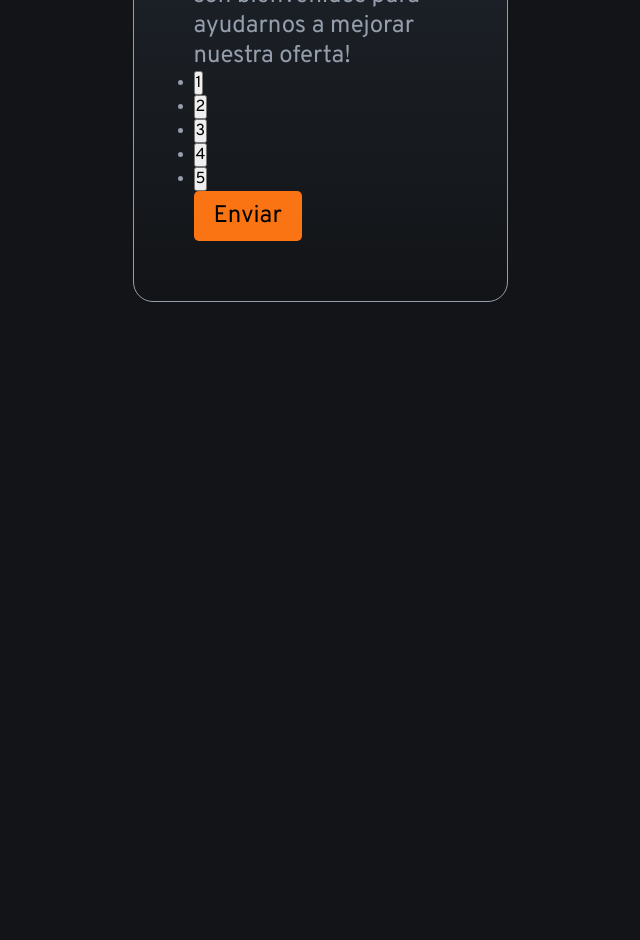
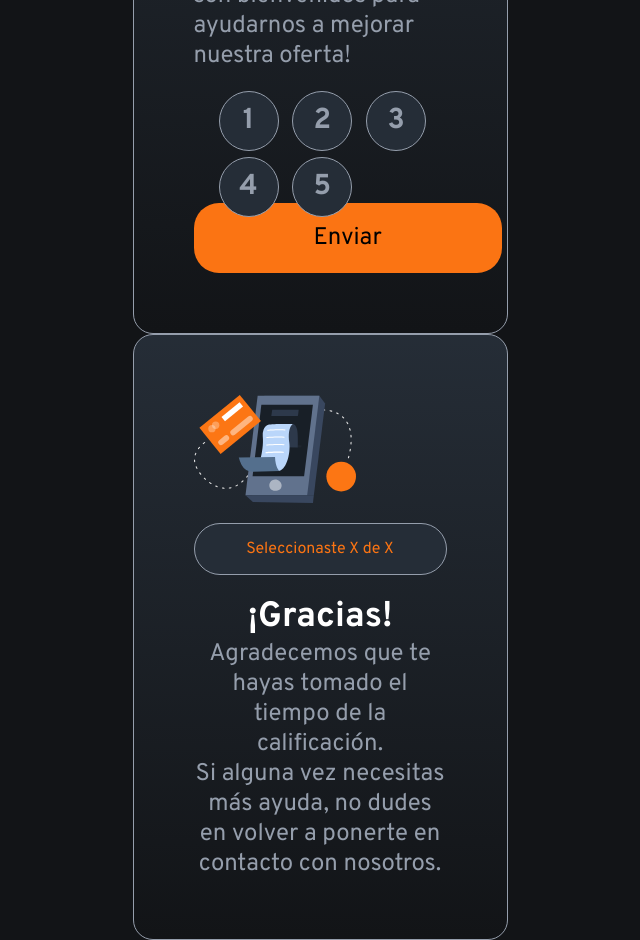
Before and after one commit to mjm-me/exam-13ene, a website: page index.html in a window 1280 px wide. Shown: the part 380-1320 px from the top of the page, without its empty margins (320-960 px from the left). Before the commit the page ends 800 px from the top, so only its background shows below. Drawn offline with Linux system fonts and the light colour scheme; files that its build step writes are made by us from their sources.

Commit message:
Add second container for send solution

```diff
--- a/index.html
+++ b/index.html
@@ -20,23 +20,33 @@
 
     <hero>
         <div class="container-global">
-            <img class="bckg-circle" src="./assets/icon-star.svg" alt="imagen de un icono de una estrella" />
+            <img class="bg-circle" src="./assets/icon-star.svg" alt="imagen de un icono de una estrella" />
             <h1>¿Cómo lo hicimos?</h1>
             <p>Por favor, haznos saber cómo lo hicimos con tu solicitud de soporte.
                 <br>Todos los comentarios son bienvenidos para ayudarnos a mejorar nuestra oferta!
             </p>
 
-            <nav>
+            <nav class="box-buttons">
                 <ul>
-                    <li><button>1</button></li>
-                    <li><button>2</button></li>
-                    <li><button>3</button></li>
-                    <li><button>4</button></li>
-                    <li><button>5</button></li>
+                    <li><button class="circle-button">1</button></li>
+                    <li><button class="circle-button">2</button></li>
+                    <li><button class="circle-button">3</button></li>
+                    <li><button class="circle-button">4</button></li>
+                    <li><button class="circle-button">5</button></li>
                 </ul>
             </nav>
 
-            <button class="button-send">Enviar</button>
+            <button class="button-send" type="submit">Enviar</button>
+        </div>
+
+        <div class="container-sencondary">
+            <img src="./assets/illustration-thank-you.svg"
+                alt="imagen de una ilustración móvil con documentos que entran y salen" />
+            <div class="container-solution">Seleccionaste X de X</div>
+            <h1>¡Gracias!</h1>
+            <p>Agradecemos que te hayas tomado el tiempo de la calificación.
+                <br>Si alguna vez necesitas más ayuda, no dudes en volver a ponerte en contacto con nosotros.
+            </p>
         </div>
     </hero>
 </body>
--- a/style/style.css
+++ b/style/style.css
@@ -24,7 +24,7 @@ body {
   text-align: left;
   padding: 60px;
 
-  .bckg-circle {
+  .bg-circle {
     background: linear-gradient(hsl(213, 19%, 18%), hsl(216, 12%, 8%));
     border: solid 1px hsl(217, 12%, 63%);
     padding: 25px;
@@ -43,13 +43,82 @@ body {
     color: hsl(217, 12%, 63%);
   }
 
+  .box-buttons ul li {
+    display: inline-block;
+    padding: 15px;
+    width: 60px;
+    height: 60px;
+    margin: 0 5px;
+  }
+
+  .circle-button {
+    width: 60px;
+    height: 60px;
+    background-color: hsl(213, 19%, 18%);
+    margin: 5px;
+    padding: 10px;
+    border: solid 1px hsl(217, 12%, 63%);
+    border-radius: 50px;
+    font-size: 1.8rem;
+    color: hsl(217, 12%, 63%);
+    font-weight: 700;
+    line-height: 32px;
+    float: left;
+    display: flex;
+    justify-content: center;
+    align-items: center;
+  }
+  .circle-button:hover {
+    background: hsl(25, 97%, 53%);
+    color: hsl(216, 12%, 8%);
+  }
+  .circle-button:selected {
+    background: hsl(0, 0%, 1003%);
+    color: hsl(216, 12%, 8%);
+  }
+
   .button-send {
+    display: flex;
+    align-items: center;
+    justify-content: center;
     background-color: hsl(25, 97%, 53%);
     color: (217, 12%, 63%);
-    padding: 10px 20px;
+    padding: 20px 120px;
     border: none;
-    border-radius: 5px;
+    border-radius: 25px;
     font-size: 1.5rem;
     cursor: pointer;
   }
 }
+
+.container-sencondary {
+  width: 375px;
+  background: linear-gradient(hsl(213, 19%, 18%), hsl(216, 12%, 8%));
+  border: solid 1px hsl(217, 12%, 63%);
+  border-radius: 20px;
+  background-size: cover;
+  background-position: center;
+  text-align: center;
+  padding: 60px;
+
+  .container-solution {
+    background: hsl(213, 19%, 18%);
+    border: solid 1px hsl(217, 12%, 63%);
+    border-radius: 50px;
+    font-size: 1rem;
+    font-weight: 400;
+    color: hsl(25, 97%, 53%);
+    padding: 15px 0;
+    margin: 20px 0;
+  }
+
+  h1 {
+    font-size: 2.2rem;
+    color: hsl(0, 0%, 100%);
+  }
+
+  p {
+    font-size: 1.5rem;
+    color: hsl(217, 12%, 63%);
+  }
+}
```
